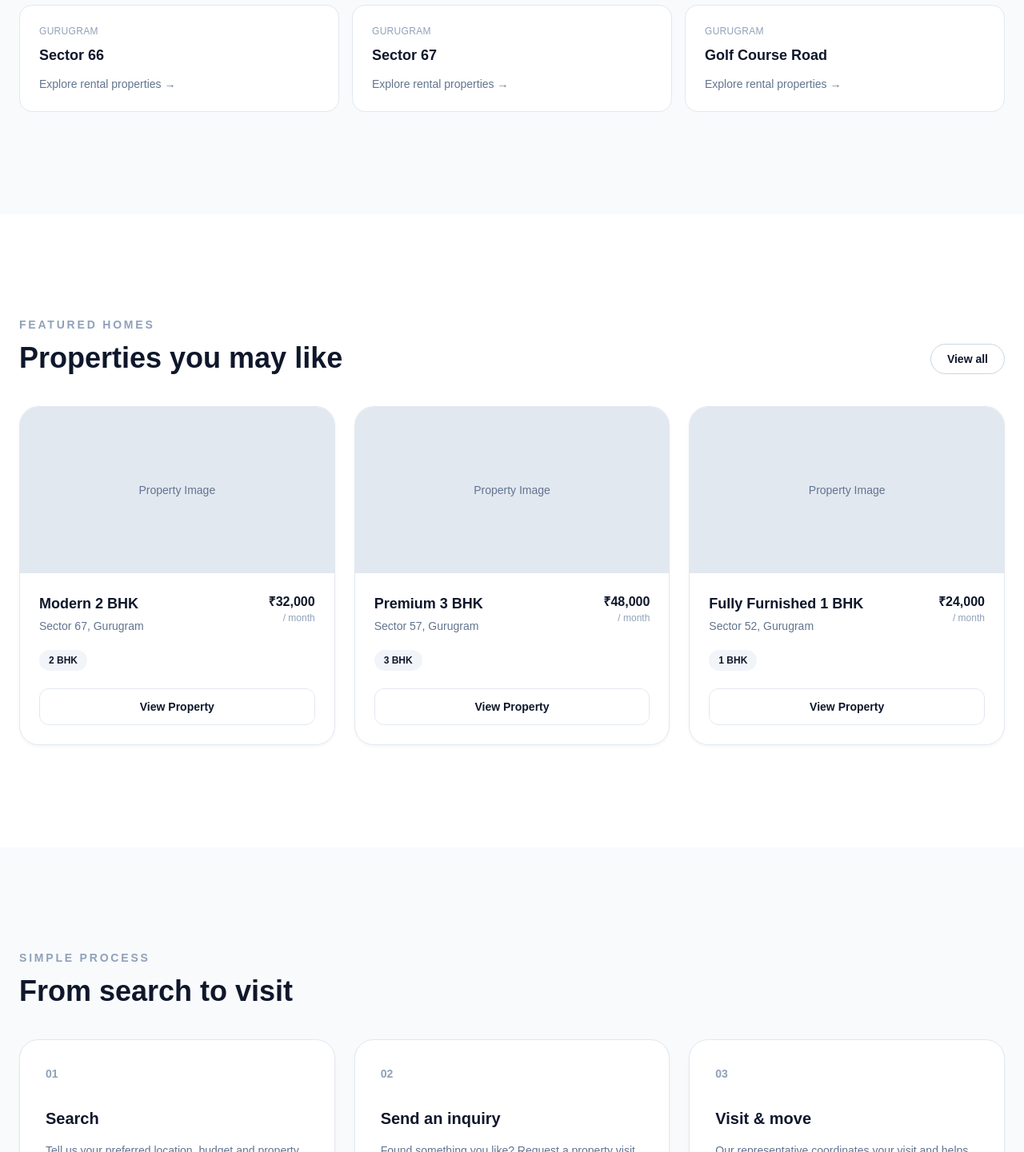
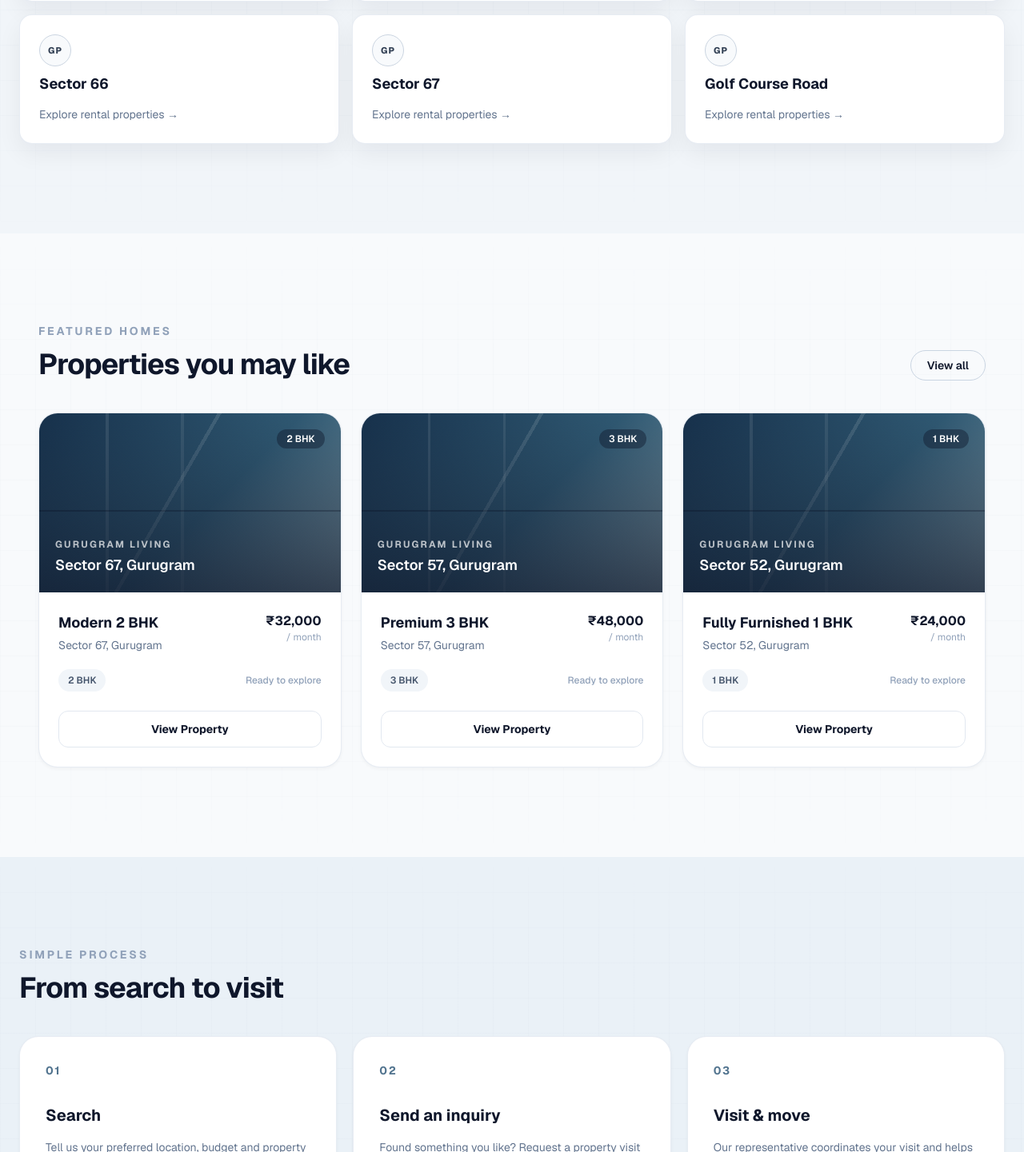
Before and after one commit to ammanzaidi/gurugram-property-platform, a Next.js app: page / in a window 1280 px wide. Shown: the part 1269-2710 px from the top of the page at 80% size. Built offline with nearby package versions, Linux system fonts and the light colour scheme; no server answers.

Commit message:
Enhance homepage visual design

```diff
--- a/src/app/globals.css
+++ b/src/app/globals.css
@@ -33,7 +33,142 @@
 body {
   background: var(--background);
   color: var(--foreground);
-  font-family: Arial, Helvetica, sans-serif;
+  font-family: var(--font-geist-sans), Arial, Helvetica, sans-serif;
+}
+
+.homepage {
+  overflow-x: clip;
+  background: #f8fafc;
+}
+
+.site-header {
+  position: relative;
+  z-index: 20;
+  box-shadow: 0 1px 0 rgba(15, 23, 42, 0.04), 0 10px 30px rgba(15, 23, 42, 0.04);
+  backdrop-filter: blur(12px);
+}
+
+.homepage-section {
+  position: relative;
+  isolation: isolate;
+}
+
+.homepage-section::before {
+  position: absolute;
+  z-index: -1;
+  inset: 0;
+  background-image: linear-gradient(rgba(148, 163, 184, 0.08) 1px, transparent 1px),
+    linear-gradient(90deg, rgba(148, 163, 184, 0.08) 1px, transparent 1px);
+  background-size: 44px 44px;
+  content: "";
+  mask-image: linear-gradient(to bottom, transparent, black 18%, black 82%, transparent);
+  opacity: 0.45;
+}
+
+.locations-section {
+  background: #f1f5f9;
+}
+
+.properties-section {
+  background: #f8fafc;
+}
+
+.how-section {
+  background: #eaf1f7;
+}
+
+.location-card,
+.property-card,
+.process-card {
+  box-shadow: 0 12px 30px rgba(15, 23, 42, 0.06);
+}
+
+.location-mark {
+  display: flex;
+  width: 2.5rem;
+  height: 2.5rem;
+  align-items: center;
+  justify-content: center;
+  border: 1px solid #cbd5e1;
+  border-radius: 999px;
+  background: #f8fafc;
+  color: #334155;
+  font-size: 0.7rem;
+  font-weight: 800;
+  letter-spacing: 0.08em;
+}
+
+.property-media {
+  background: linear-gradient(135deg, #17324d, #315c76 55%, #8da9b4);
+}
+
+.property-media-grid {
+  background-image: linear-gradient(120deg, transparent 0 44%, rgba(255, 255, 255, 0.14) 44% 45%, transparent 45%),
+    linear-gradient(180deg, transparent 0 54%, rgba(2, 6, 23, 0.32) 54% 55%, transparent 55%),
+    linear-gradient(90deg, transparent 0 22%, rgba(255, 255, 255, 0.12) 22% 23%, transparent 23% 47%, rgba(255, 255, 255, 0.1) 47% 48%, transparent 48%);
+  background-size: 100% 100%, 100% 100%, 100% 72%;
+  opacity: 0.9;
+}
+
+.property-media::after {
+  position: absolute;
+  inset: 0;
+  background: linear-gradient(180deg, rgba(15, 23, 42, 0.04), rgba(15, 23, 42, 0.72));
+  content: "";
+}
+
+.property-media-badge {
+  z-index: 10;
+  background: rgba(15, 23, 42, 0.42);
+  backdrop-filter: blur(8px);
+}
+
+.process-number {
+  color: #52748f;
+  letter-spacing: 0.12em;
+}
+
+.process-card {
+  position: relative;
+  z-index: 1;
+}
+
+.cta-section {
+  background: linear-gradient(120deg, #0f2538 0%, #183c56 55%, #0d1d30 100%);
+}
+
+.cta-section::before {
+  position: absolute;
+  inset: 0;
+  background-image: linear-gradient(120deg, transparent 0 54%, rgba(255, 255, 255, 0.07) 54% 54.2%, transparent 54.2%),
+    linear-gradient(90deg, transparent 0 72%, rgba(255, 255, 255, 0.05) 72% 72.2%, transparent 72.2%);
+  content: "";
+}
+
+.cta-section > div {
+  position: relative;
+  z-index: 1;
+}
+
+@media (max-width: 639px) {
+  .site-header nav a,
+  .site-header nav button {
+    padding: 0.55rem 0.75rem;
+    font-size: 0.75rem;
+  }
+
+  .hero-search-panel {
+    margin-inline: -0.25rem;
+  }
+}
+
+@media (prefers-reduced-motion: reduce) {
+  *,
+  *::before,
+  *::after {
+    scroll-behavior: auto !important;
+    transition-duration: 0.01ms !important;
+  }
 }
 
 .hero-backdrop {
--- a/src/app/page.tsx
+++ b/src/app/page.tsx
@@ -122,14 +122,14 @@ export default function Home() {
   }
 
   return (
-    <main className="min-h-screen bg-white text-slate-900">
+    <main className="homepage min-h-screen bg-white text-slate-900">
 
       {/* =====================================================
           HEADER
       ===================================================== */}
 
-      <header className="border-b border-slate-200">
-        <div className="mx-auto flex max-w-7xl items-center justify-between px-6 py-5">
+      <header className="site-header border-b border-slate-200 bg-white/95">
+        <div className="mx-auto flex max-w-7xl flex-wrap items-center justify-between gap-4 px-4 py-4 sm:px-6 sm:py-5">
 
           {/* LOGO */}
 
@@ -146,25 +146,25 @@ export default function Home() {
 
           {/* NAVIGATION */}
 
-          <nav className="hidden items-center gap-8 md:flex">
+          <nav className="flex flex-wrap items-center justify-end gap-2 sm:gap-3 md:gap-5 lg:gap-8">
 
             <a
               href="#properties"
-              className="text-sm font-medium hover:text-slate-500"
+              className="hidden text-sm font-medium hover:text-slate-500 sm:inline"
             >
               Find Property
             </a>
 
             <a
               href="#locations"
-              className="text-sm font-medium hover:text-slate-500"
+              className="hidden text-sm font-medium hover:text-slate-500 sm:inline"
             >
               Locations
             </a>
 
             <a
               href="#how"
-              className="text-sm font-medium hover:text-slate-500"
+              className="hidden text-sm font-medium hover:text-slate-500 sm:inline"
             >
               How It Works
             </a>
@@ -343,7 +343,7 @@ export default function Home() {
 
       <section
         id="locations"
-        className="bg-slate-50 px-6 py-20 sm:py-24 md:py-32"
+        className="homepage-section locations-section px-4 py-20 sm:px-6 sm:py-24 md:py-28"
       >
 
         <div className="mx-auto max-w-7xl">
@@ -352,11 +352,11 @@ export default function Home() {
             Explore Gurugram
           </p>
 
-        <h2 className="mt-3 text-4xl font-bold">
+        <h2 className="mt-3 max-w-xl text-3xl font-bold tracking-tight sm:text-4xl">
           Popular locations
         </h2>
 
-        <div className="mt-10 grid gap-4 md:grid-cols-3">
+        <div className="mt-10 grid gap-4 sm:grid-cols-2 lg:grid-cols-3">
 
           {[
             "Sector 52",
@@ -369,19 +369,17 @@ export default function Home() {
 
             <div
               key={location}
-              className="rounded-2xl border border-slate-200 bg-white p-6 transition duration-200 hover:-translate-y-1 hover:shadow-lg hover:border-slate-300"
+              className="location-card rounded-2xl border border-slate-200/80 bg-white p-6 transition duration-200 hover:-translate-y-1 hover:border-slate-300 hover:shadow-lg"
             >
 
-              <p className="text-xs uppercase tracking-wide text-slate-400">
-                Gurugram
-              </p>
+              <div className="location-mark" aria-hidden="true">GP</div>
 
               <h3 className="mt-2 text-lg font-bold">
                 {location}
               </h3>
 
-              <p className="mt-3 text-sm text-slate-500">
-                Explore rental properties →
+              <p className="mt-3 text-sm leading-6 text-slate-500">
+                Explore rental properties <span aria-hidden="true">→</span>
               </p>
 
             </div>
@@ -399,7 +397,7 @@ export default function Home() {
 
       <section
         id="properties"
-        className="bg-white py-20 sm:py-24 md:py-32"
+        className="homepage-section properties-section px-4 py-20 sm:px-6 sm:py-24 md:py-28"
       >
 
         <div className="mx-auto max-w-7xl px-6">
@@ -410,11 +408,11 @@ export default function Home() {
 
           <div className="mt-3 flex items-end justify-between">
 
-            <h2 className="text-4xl font-bold">
+            <h2 className="max-w-2xl text-3xl font-bold tracking-tight sm:text-4xl">
               Properties you may like
             </h2>
 
-            <button className="hidden rounded-full border border-slate-300 px-5 py-2 text-sm font-semibold md:block">
+            <button className="hidden rounded-full border border-slate-300 px-5 py-2 text-sm font-semibold transition hover:border-slate-900 hover:bg-slate-900 hover:text-white md:block">
               View all
             </button>
 
@@ -426,12 +424,21 @@ export default function Home() {
 
               <article
                 key={property.title}
-                className="property-card overflow-hidden rounded-3xl border border-slate-200 bg-white shadow-sm transition duration-200 hover:-translate-y-1 hover:shadow-lg hover:border-slate-300"
+                className="property-card overflow-hidden rounded-3xl border border-slate-200/80 bg-white shadow-sm transition duration-200 hover:-translate-y-1 hover:border-slate-300 hover:shadow-lg"
               >
 
-                <div className="flex h-52 items-center justify-center bg-slate-200 overflow-hidden">
-                  <span className="text-sm text-slate-500">
-                    Property Image
+                <div className="property-media relative flex h-56 items-end overflow-hidden bg-slate-200 p-5">
+                  <div className="property-media-grid absolute inset-0" aria-hidden="true"></div>
+                  <div className="relative z-10">
+                    <p className="text-xs font-bold uppercase tracking-[0.18em] text-white/70">
+                      Gurugram living
+                    </p>
+                    <p className="mt-1 text-lg font-semibold text-white">
+                      {property.location}
+                    </p>
+                  </div>
+                  <span className="property-media-badge absolute right-5 top-5 rounded-full px-3 py-1 text-xs font-semibold text-white">
+                    {property.type}
                   </span>
                 </div>
 
@@ -451,7 +458,7 @@ export default function Home() {
 
                     </div>
 
-                    <div className="text-right">
+                    <div className="shrink-0 text-right">
 
                       <p className="font-bold">
                         {property.rent}
@@ -465,11 +472,12 @@ export default function Home() {
 
                   </div>
 
-                  <div className="mt-5">
+                  <div className="mt-5 flex items-center justify-between gap-3">
 
-                    <span className="rounded-full bg-slate-100 px-3 py-1.5 text-xs font-semibold">
+                    <span className="rounded-full bg-slate-100 px-3 py-1.5 text-xs font-semibold text-slate-600">
                       {property.type}
                     </span>
+                    <span className="text-xs font-medium text-slate-400">Ready to explore</span>
 
                   </div>
 
@@ -495,7 +503,7 @@ export default function Home() {
 
       <section
         id="how"
-        className="bg-slate-50 px-6 py-20 sm:py-24 md:py-32"
+        className="homepage-section how-section px-4 py-20 sm:px-6 sm:py-24 md:py-28"
       >
 
         <div className="mx-auto max-w-7xl">
@@ -504,15 +512,15 @@ export default function Home() {
             Simple process
           </p>
 
-          <h2 className="mt-3 text-4xl font-bold">
+          <h2 className="mt-3 max-w-xl text-3xl font-bold tracking-tight sm:text-4xl">
             From search to visit
           </h2>
 
-          <div className="mt-10 grid gap-6 md:grid-cols-3">
+          <div className="process-grid relative mt-10 grid gap-5 md:grid-cols-3">
 
-            <div className="rounded-3xl border border-slate-200 bg-white p-8 shadow-sm transition duration-200 hover:-translate-y-1 hover:shadow-lg hover:border-slate-300">
+            <div className="process-card rounded-3xl border border-slate-200/80 bg-white p-7 shadow-sm transition duration-200 hover:-translate-y-1 hover:border-slate-300 hover:shadow-lg sm:p-8">
 
-              <p className="text-sm font-bold text-slate-400">
+              <p className="process-number text-sm font-bold">
                 01
               </p>
 
@@ -527,9 +535,9 @@ export default function Home() {
 
           </div>
 
-          <div className="rounded-3xl border border-slate-200 bg-white p-8 shadow-sm transition duration-200 hover:-translate-y-1 hover:shadow-lg hover:border-slate-300">
+          <div className="process-card rounded-3xl border border-slate-200/80 bg-white p-7 shadow-sm transition duration-200 hover:-translate-y-1 hover:border-slate-300 hover:shadow-lg sm:p-8">
 
-            <p className="text-sm font-bold text-slate-400">
+            <p className="process-number text-sm font-bold">
               02
             </p>
 
@@ -544,9 +552,9 @@ export default function Home() {
 
           </div>
 
-          <div className="rounded-3xl border border-slate-200 bg-white p-8 shadow-sm transition duration-200 hover:-translate-y-1 hover:shadow-lg hover:border-slate-300">
+          <div className="process-card rounded-3xl border border-slate-200/80 bg-white p-7 shadow-sm transition duration-200 hover:-translate-y-1 hover:border-slate-300 hover:shadow-lg sm:p-8">
 
-            <p className="text-sm font-bold text-slate-400">
+            <p className="process-number text-sm font-bold">
               03
             </p>
 
@@ -570,15 +578,19 @@ export default function Home() {
           CTA
       ===================================================== */}
 
-      <section className="bg-gradient-to-b from-slate-900 to-slate-950 px-6 py-20 sm:py-24 md:py-32">
+      <section className="cta-section relative overflow-hidden px-4 py-20 sm:px-6 sm:py-24 md:py-28">
 
         <div className="mx-auto max-w-4xl text-center">
 
-          <h2 className="text-4xl font-bold text-white md:text-5xl lg:text-6xl">
+          <p className="text-sm font-bold uppercase tracking-[0.2em] text-slate-300">
+            Make your next move
+          </p>
+
+          <h2 className="mt-4 text-3xl font-bold tracking-tight text-white sm:text-4xl md:text-5xl">
             Ready to find your next home?
           </h2>
 
-          <p className="mx-auto mt-5 max-w-xl text-slate-300 text-lg">
+          <p className="mx-auto mt-5 max-w-xl text-base leading-7 text-slate-300 sm:text-lg">
             Explore rental properties in Gurugram and let our team
             help you arrange the visit.
           </p>
@@ -598,15 +610,15 @@ export default function Home() {
           FOOTER
       ===================================================== */}
 
-      <footer className="border-t border-slate-200 bg-slate-950 text-slate-300">
+      <footer className="site-footer border-t border-slate-200 bg-slate-950 text-slate-300">
 
-        <div className="mx-auto flex max-w-7xl justify-between px-6 py-8 text-sm">
+        <div className="mx-auto flex max-w-7xl flex-col gap-4 px-4 py-8 text-sm sm:flex-row sm:items-center sm:justify-between sm:px-6">
 
           <p className="text-slate-400">
             © 2026 GurugramProperty
           </p>
 
-          <div className="flex gap-6 text-slate-400">
+          <div className="flex flex-wrap gap-x-6 gap-y-2 text-slate-400">
 
             <span className="hover:text-slate-200 cursor-pointer transition">Privacy</span>
             <span className="hover:text-slate-200 cursor-pointer transition">Terms</span>
```
